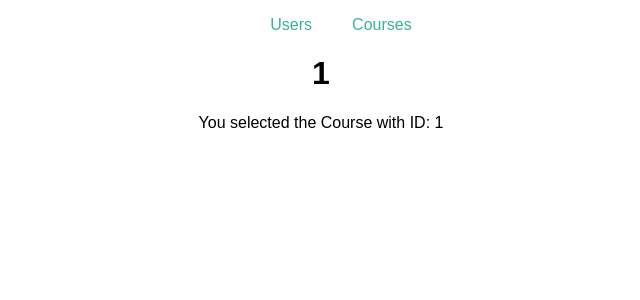
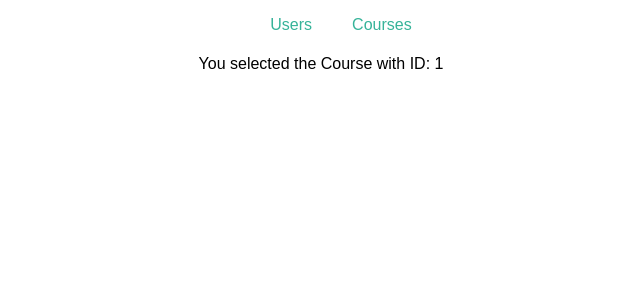
Before and after one commit to BulcsuFarmasi/react-router-assigment, a React (Create React App) app: page /course/1/1 in a window 1280 px wide. Shown: the top 300 px of the page, without its empty margins (319-959 px from the left). Built offline with nearby package versions, Linux system fonts and the light colour scheme.

Commit message:
pass title as query param to course component

```diff
--- a/src/App.js
+++ b/src/App.js
@@ -41,7 +41,7 @@ class App extends Component {
             <Switch>
               <Route path="/users" component={Users} />
               <Route path="/courses" component={Courses} />
-              <Route path="/course/:id/:title" component={Course} />
+              <Route path="/course/:id" component={Course} />
               <Route />
             </Switch>
           </div>
--- a/src/containers/Course/Course.js
+++ b/src/containers/Course/Course.js
@@ -1,10 +1,20 @@
 import React, { Component } from "react";
 
 class Course extends Component {
+  state = {
+    title: null
+  };
+
+  componentDidMount() {
+    console.log(this.props);
+    const search = new URLSearchParams(this.props.location.search);
+    this.setState({ title: search.get("title") });
+  }
+
   render() {
     return (
       <div>
-        <h1>{this.props.match.params.title}</h1>
+        <h1>{this.state.title}</h1>
         <p>You selected the Course with ID: {this.props.match.params.id}</p>
       </div>
     );
--- a/src/containers/Courses/Courses.js
+++ b/src/containers/Courses/Courses.js
@@ -12,7 +12,12 @@ class Courses extends Component {
   };
 
   navigateHandler = (id, title) => {
-    this.props.history.push(`/course/${id}/${encodeURI(title)}`);
+    const search = new URLSearchParams();
+    search.set("title", title);
+    this.props.history.push({
+      pathname: "/course/" + id,
+      search: search.toString()
+    });
   };
 
   render() {
```
